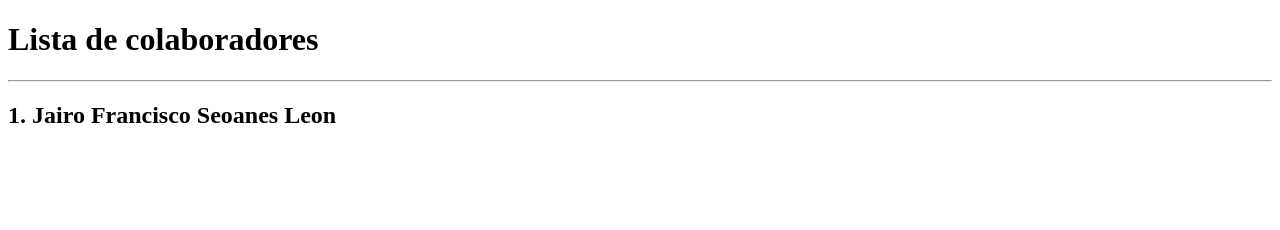
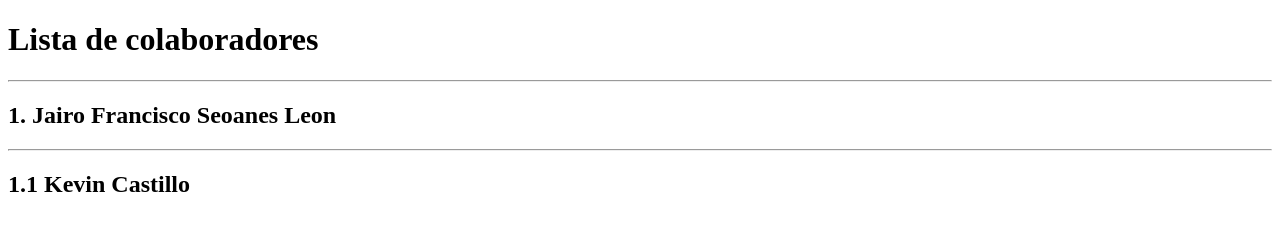
Before and after one commit to saebv/talento-tech-lab-7, a plain HTML site: page index.html in a window 1280 px wide. Drawn offline with Linux system fonts and the light colour scheme.

Commit message:
Aporte de Kevin Castillo

```diff
--- a/index.html
+++ b/index.html
@@ -10,7 +10,8 @@
     <h1>Lista de colaboradores</h1>
     <hr>
     <h2>1. Jairo Francisco Seoanes Leon</h2>
-
+    <hr>
+    <h2>1.1 Kevin Castillo</h2>
 
 </body>
 </html>
```
